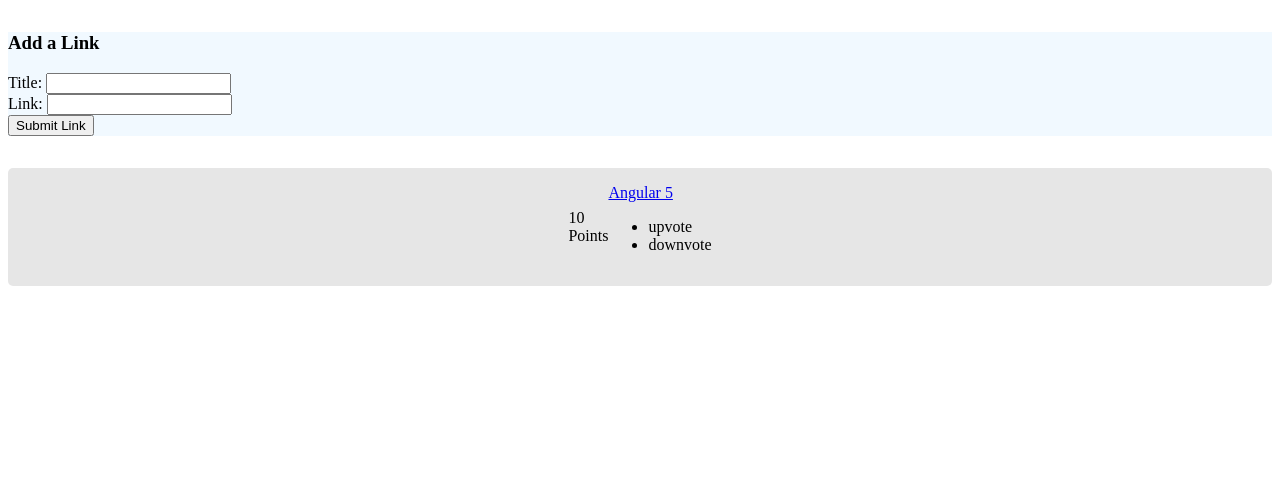
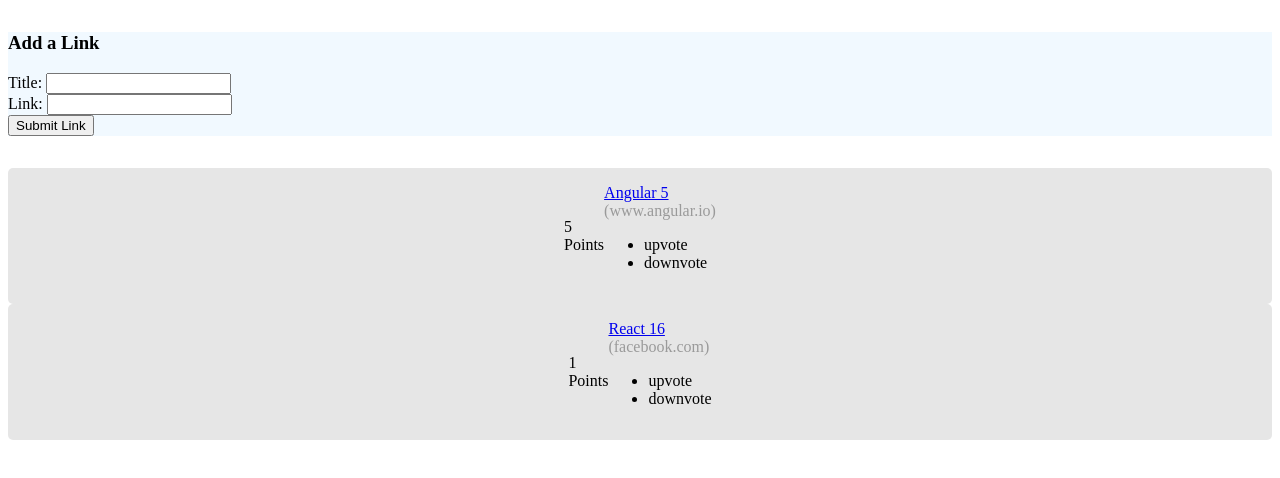
Before and after one commit to isaklafleur/angular-reddit-clone, an Angular app: page / in a window 1280 px wide. Shown: the top 478 px of the page. Built offline with nearby package versions, Linux system fonts and the light colour scheme.

Commit message:
finished.

```diff
--- a/src/app/app.component.html
+++ b/src/app/app.component.html
@@ -9,11 +9,9 @@
             <label for="link">Link: </label>
             <input #newLink type="text" name="link">
         </div>
-        <button type="button" (click)="addArticle(newTitle, newLink)" class="ui positive right floated button">Submit Link</button>
+        <button type="button" (click)="addArticle(newTitle, newLink, 0)" class="ui positive right floated button">Submit Link</button>
     </form>
     <div class="ui grid posts">
-        <app-article>
-
-        </app-article>
+        <app-article *ngFor="let myArticle of sortedArticles()" [article]="myArticle"></app-article>
     </div>
 </div>
--- a/src/app/app.component.ts
+++ b/src/app/app.component.ts
@@ -1,4 +1,5 @@
 import { Component } from "@angular/core";
+import { Article } from "./components/article/article.model";
 
 @Component({
   selector: "app-root",
@@ -6,8 +7,26 @@
   styleUrls: ["./app.component.css"],
 })
 export class AppComponent {
-  addArticle(title: HTMLInputElement, link: HTMLInputElement): boolean {
-    console.log(`Adding article title: ${title.value} and link: ${link.value}`);
+  articles: Article[];
+  constructor() {
+    this.articles = [
+      new Article("Angular 5", "http://www.angular.io", 5),
+      new Article("React 16", "http://facebook.com", 1),
+    ];
+  }
+  addArticle(
+    title: HTMLInputElement,
+    link: HTMLInputElement,
+    votes: number,
+  ): boolean {
+    console.log(`Adding article title: ${title} and link: ${link}`);
+    this.articles.push(new Article(title.value, link.value, 0));
+    title.value = "";
+    link.value = "";
     return false;
   }
+
+  sortedArticles(): Article[] {
+    return this.articles.sort((a: Article, b: Article) => b.votes - a.votes);
+  }
 }
--- a/src/app/components/article/article.component.html
+++ b/src/app/components/article/article.component.html
@@ -11,6 +11,9 @@
     <a href="{{ article.link }}" class="ui large header">
       {{ article.title }}
     </a>
+    <div class="meta">
+      ({{ article.domain()}})
+    </div>
     <ul class="ui big horizontal list voters">
       <li class="item">
         <a (click)="article.voteUp()">
--- a/src/app/components/article/article.component.ts
+++ b/src/app/components/article/article.component.ts
@@ -1,4 +1,4 @@
-import { Component, OnInit, HostBinding } from "@angular/core";
+import { Component, OnInit, HostBinding, Input } from "@angular/core";
 import { Article } from "./article.model";
 
 @Component({
@@ -8,19 +8,17 @@
 })
 export class ArticleComponent implements OnInit {
   @HostBinding("attr.class") cssClass = "row";
-  article: Article;
+  @Input() article: Article;
 
-  constructor() {
-    this.article = new Article("Angular 5", "http://www.angular.io", 10);
-  }
+  constructor() {}
 
   voteUp(): boolean {
-    this.article.voteUp();
+    this.article.votes += 1;
     return false;
   }
 
   voteDown(): boolean {
-    this.article.voteDown();
+    this.article.votes -= 1;
     return false;
   }
 
--- a/src/app/components/article/article.model.ts
+++ b/src/app/components/article/article.model.ts
@@ -18,7 +18,9 @@
   }
   domain(): string {
     try {
+      // e.g. http://foo.com/path/to/bar
       const domainAndPath: string = this.link.split("//")[1];
+      // e.g. foo.com/path/to/bar
       return domainAndPath.split("/")[0];
     } catch (error) {
       return null;
```
